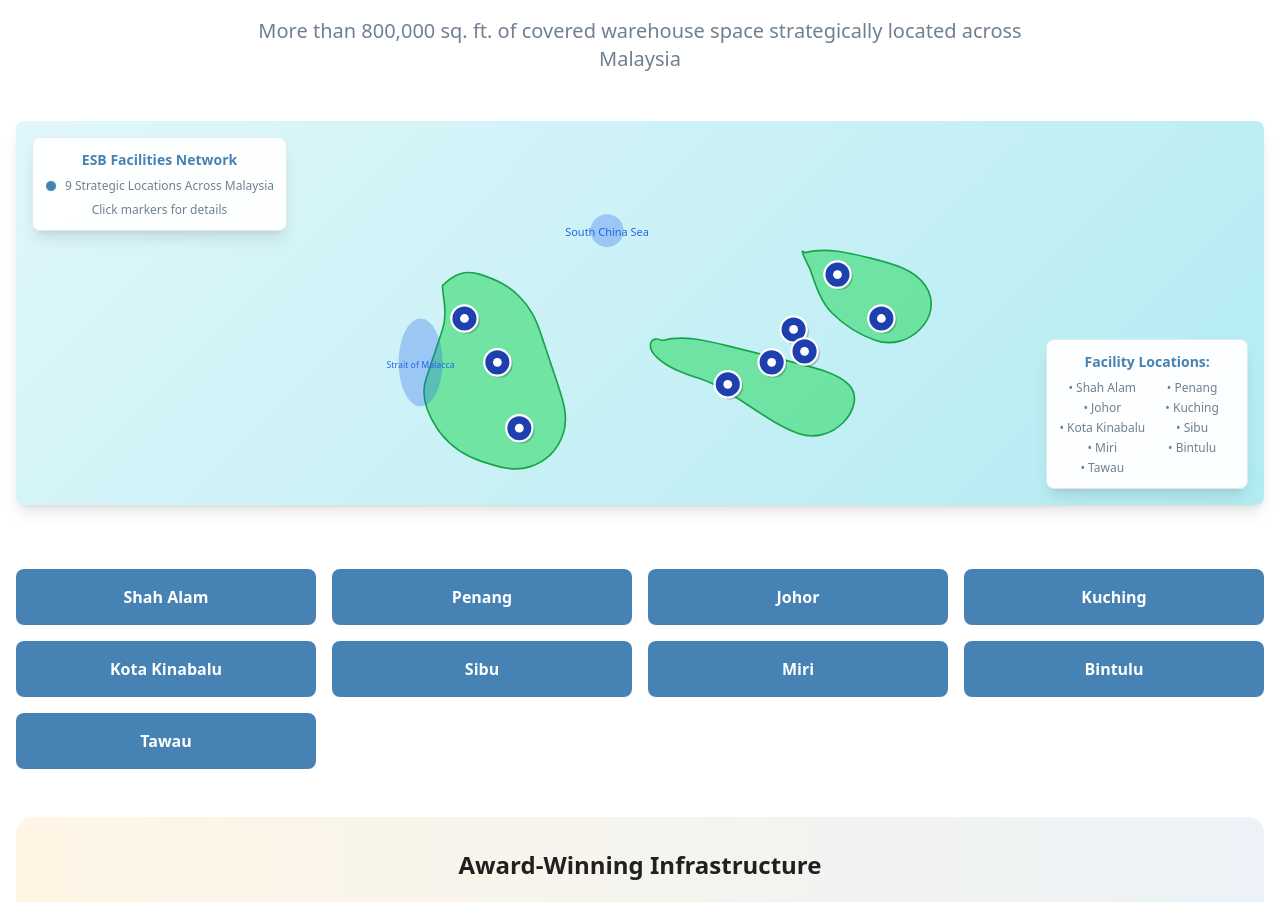
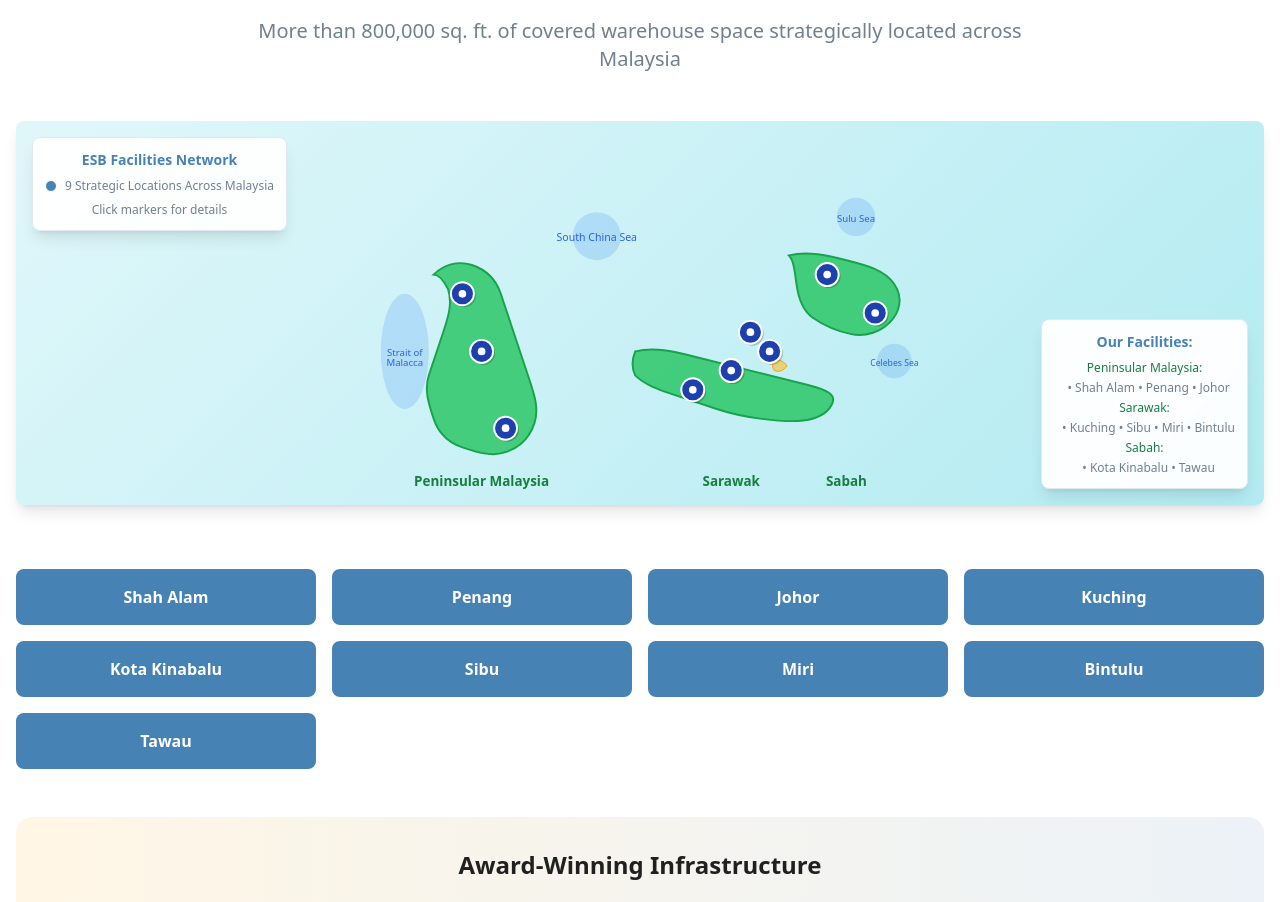
Before and after one commit to marcuskhor/esb, a React (Vite) app: page /about in a window 1280 px wide. Shown: the part 2360-3262 px from the top of the page. Built offline with nearby package versions, Linux system fonts and the light colour scheme.

Commit message:
Fix map component

```diff
--- a/src/components/CustomMalaysiaMap.tsx
+++ b/src/components/CustomMalaysiaMap.tsx
@@ -4,61 +4,118 @@ const CustomMalaysiaMap = () => {
   const [selectedFacility, setSelectedFacility] = useState<string | null>(null);
 
   const facilities = [
-    { name: "Shah Alam", x: 170, y: 220 }, // Peninsular Malaysia
-    { name: "Penang", x: 140, y: 180 }, // Peninsular Malaysia
-    { name: "Johor", x: 190, y: 280 }, // Peninsular Malaysia
-    { name: "Kuching", x: 380, y: 240 }, // Sarawak
-    { name: "Kota Kinabalu", x: 480, y: 140 }, // Sabah
-    { name: "Sibu", x: 420, y: 220 }, // Sarawak
-    { name: "Miri", x: 440, y: 190 }, // Sarawak
-    { name: "Bintulu", x: 450, y: 210 }, // Sarawak
-    { name: "Tawau", x: 520, y: 180 } // Sabah
+    // Peninsular Malaysia
+    { name: "Shah Alam", x: 160, y: 240 },
+    { name: "Penang", x: 140, y: 180 },
+    { name: "Johor", x: 185, y: 320 },
+    // Sarawak
+    { name: "Kuching", x: 380, y: 280 },
+    { name: "Sibu", x: 420, y: 260 },
+    { name: "Miri", x: 440, y: 220 },
+    { name: "Bintulu", x: 460, y: 240 },
+    // Sabah
+    { name: "Kota Kinabalu", x: 520, y: 160 },
+    { name: "Tawau", x: 570, y: 200 }
   ];
 
   return (
     <div className="relative bg-white rounded-lg shadow-lg overflow-hidden">
       <svg
-        viewBox="0 0 600 350"
+        viewBox="0 0 650 400"
         className="w-full h-96"
         style={{ background: 'linear-gradient(135deg, #e0f7fa 0%, #b2ebf2 100%)' }}
       >
-        {/* Peninsular Malaysia */}
+        {/* Peninsular Malaysia - Accurate shape */}
         <path
-          d="M120 150 C130 140, 140 135, 155 140 C170 145, 180 150, 190 160 C200 170, 205 180, 210 195 C215 210, 220 225, 225 240 C230 255, 235 270, 230 285 C225 300, 215 310, 200 315 C185 320, 170 315, 155 310 C140 305, 125 295, 115 280 C105 265, 100 250, 105 235 C110 220, 115 205, 120 190 C125 175, 120 160, 120 150 Z"
-          fill="#4ade80"
-          fillOpacity="0.7"
+          d="M 110 160
+             C 120 150, 135 145, 150 150
+             C 165 155, 175 165, 180 180
+             C 185 195, 190 210, 195 225
+             C 200 240, 205 255, 210 270
+             C 215 285, 220 300, 215 315
+             C 210 330, 200 340, 185 345
+             C 170 350, 155 345, 140 340
+             C 125 335, 115 325, 110 310
+             C 105 295, 100 280, 105 265
+             C 110 250, 115 235, 120 220
+             C 125 205, 130 190, 125 175
+             C 120 165, 115 160, 110 160 Z"
+          fill="#22c55e"
+          fillOpacity="0.8"
           stroke="#16a34a"
-          strokeWidth="1.5"
+          strokeWidth="2"
         />
 
-        {/* Sarawak */}
+        {/* Sarawak - Accurate elongated shape along Borneo coast */}
         <path
-          d="M320 200 C340 195, 360 200, 380 205 C400 210, 420 215, 440 220 C460 225, 480 230, 490 240 C500 250, 495 265, 485 275 C475 285, 460 290, 445 285 C430 280, 415 270, 400 260 C385 250, 370 240, 355 235 C340 230, 325 225, 315 215 C305 205, 310 195, 320 200 Z"
-          fill="#4ade80"
-          fillOpacity="0.7"
+          d="M 320 240
+             C 340 235, 360 240, 380 245
+             C 400 250, 420 255, 440 260
+             C 460 265, 480 270, 500 275
+             C 520 280, 530 285, 525 295
+             C 520 305, 510 310, 495 312
+             C 480 314, 465 312, 450 310
+             C 435 308, 420 305, 405 300
+             C 390 295, 375 290, 360 285
+             C 345 280, 330 275, 320 265
+             C 315 255, 318 245, 320 240 Z"
+          fill="#22c55e"
+          fillOpacity="0.8"
           stroke="#16a34a"
-          strokeWidth="1.5"
+          strokeWidth="2"
         />
 
-        {/* Sabah */}
+        {/* Sabah - Accurate shape in northern Borneo */}
         <path
-          d="M450 120 C470 115, 490 120, 510 125 C530 130, 550 135, 560 150 C570 165, 565 180, 555 190 C545 200, 530 205, 515 200 C500 195, 485 185, 475 175 C465 165, 460 150, 455 135 C450 125, 445 115, 450 120 Z"
-          fill="#4ade80"
-          fillOpacity="0.7"
+          d="M 480 140
+             C 500 135, 520 140, 540 145
+             C 560 150, 580 155, 590 170
+             C 600 185, 595 200, 585 210
+             C 575 220, 560 225, 545 222
+             C 530 219, 515 212, 505 205
+             C 495 198, 490 185, 488 170
+             C 486 155, 485 145, 480 140 Z"
+          fill="#22c55e"
+          fillOpacity="0.8"
           stroke="#16a34a"
-          strokeWidth="1.5"
+          strokeWidth="2"
         />
 
+        {/* Brunei - Small enclave in Sarawak */}
+        <path
+          d="M 465 250 C 470 248, 475 250, 478 255 C 475 260, 470 262, 465 260 C 462 255, 463 252, 465 250 Z"
+          fill="#fbbf24"
+          fillOpacity="0.6"
+          stroke="#f59e0b"
+          strokeWidth="1"
+        />
+
+        {/* Water bodies and labels */}
         {/* South China Sea */}
-        <circle cx="270" cy="100" r="15" fill="#2563eb" fillOpacity="0.3" />
-        <text x="270" y="105" textAnchor="middle" className="text-xs fill-blue-600" style={{ fontSize: '10px' }}>
+        <circle cx="280" cy="120" r="25" fill="#3b82f6" fillOpacity="0.2" />
+        <text x="280" y="125" textAnchor="middle" className="text-xs fill-blue-600" style={{ fontSize: '11px' }}>
           South China Sea
         </text>
 
         {/* Strait of Malacca */}
-        <ellipse cx="100" cy="220" rx="20" ry="40" fill="#2563eb" fillOpacity="0.3" />
-        <text x="100" y="225" textAnchor="middle" className="text-xs fill-blue-600" style={{ fontSize: '8px' }}>
-          Strait of Malacca
+        <ellipse cx="80" cy="240" rx="25" ry="60" fill="#3b82f6" fillOpacity="0.2" />
+        <text x="80" y="245" textAnchor="middle" className="text-xs fill-blue-600" style={{ fontSize: '10px' }}>
+          Strait of
+        </text>
+        <text x="80" y="255" textAnchor="middle" className="text-xs fill-blue-600" style={{ fontSize: '10px' }}>
+          Malacca
+        </text>
+
+        {/* Sulu Sea */}
+        <circle cx="550" cy="100" r="20" fill="#3b82f6" fillOpacity="0.2" />
+        <text x="550" y="105" textAnchor="middle" className="text-xs fill-blue-600" style={{ fontSize: '10px' }}>
+          Sulu Sea
+        </text>
+
+        {/* Celebes Sea */}
+        <circle cx="590" cy="250" r="18" fill="#3b82f6" fillOpacity="0.2" />
+        <text x="590" y="255" textAnchor="middle" className="text-xs fill-blue-600" style={{ fontSize: '9px' }}>
+          Celebes Sea
         </text>
 
         {/* Facility markers */}
@@ -96,19 +153,19 @@ const CustomMalaysiaMap = () => {
             {selectedFacility === facility.name && (
               <g>
                 <rect
-                  x={facility.x - 35}
+                  x={facility.x - 40}
                   y={facility.y - 35}
-                  width="70"
-                  height="20"
+                  width="80"
+                  height="22"
                   fill="white"
                   stroke="#1e40af"
                   strokeWidth="1"
-                  rx="3"
+                  rx="4"
                   className="drop-shadow-lg"
                 />
                 <text
                   x={facility.x}
-                  y={facility.y - 22}
+                  y={facility.y - 20}
                   textAnchor="middle"
                   className="text-sm font-semibold fill-steel-blue"
                   style={{ fontSize: '12px' }}
@@ -119,6 +176,17 @@ const CustomMalaysiaMap = () => {
             )}
           </g>
         ))}
+
+        {/* Regional labels */}
+        <text x="160" y="380" textAnchor="middle" className="text-sm font-bold fill-green-700" style={{ fontSize: '14px' }}>
+          Peninsular Malaysia
+        </text>
+        <text x="420" y="380" textAnchor="middle" className="text-sm font-bold fill-green-700" style={{ fontSize: '14px' }}>
+          Sarawak
+        </text>
+        <text x="540" y="380" textAnchor="middle" className="text-sm font-bold fill-green-700" style={{ fontSize: '14px' }}>
+          Sabah
+        </text>
       </svg>
 
       {/* Legend */}
@@ -133,19 +201,14 @@ const CustomMalaysiaMap = () => {
 
       {/* Facilities List */}
       <div className="absolute bottom-4 right-4 bg-white/95 backdrop-blur-sm rounded-lg p-3 shadow-lg border max-w-xs">
-        <h5 className="font-semibold text-steel-blue text-sm mb-2">Facility Locations:</h5>
-        <div className="grid grid-cols-2 gap-1 text-xs text-slate-gray">
-          {facilities.map((facility, index) => (
-            <div
-              key={index}
-              className={`cursor-pointer hover:text-steel-blue transition-colors ${
-                selectedFacility === facility.name ? 'text-steel-blue font-semibold' : ''
-              }`}
-              onClick={() => setSelectedFacility(selectedFacility === facility.name ? null : facility.name)}
-            >
-              • {facility.name}
-            </div>
-          ))}
+        <h5 className="font-semibold text-steel-blue text-sm mb-2">Our Facilities:</h5>
+        <div className="space-y-1 text-xs text-slate-gray">
+          <div className="font-medium text-green-700">Peninsular Malaysia:</div>
+          <div className="ml-2">• Shah Alam • Penang • Johor</div>
+          <div className="font-medium text-green-700 mt-2">Sarawak:</div>
+          <div className="ml-2">• Kuching • Sibu • Miri • Bintulu</div>
+          <div className="font-medium text-green-700 mt-2">Sabah:</div>
+          <div className="ml-2">• Kota Kinabalu • Tawau</div>
         </div>
       </div>
     </div>
```
